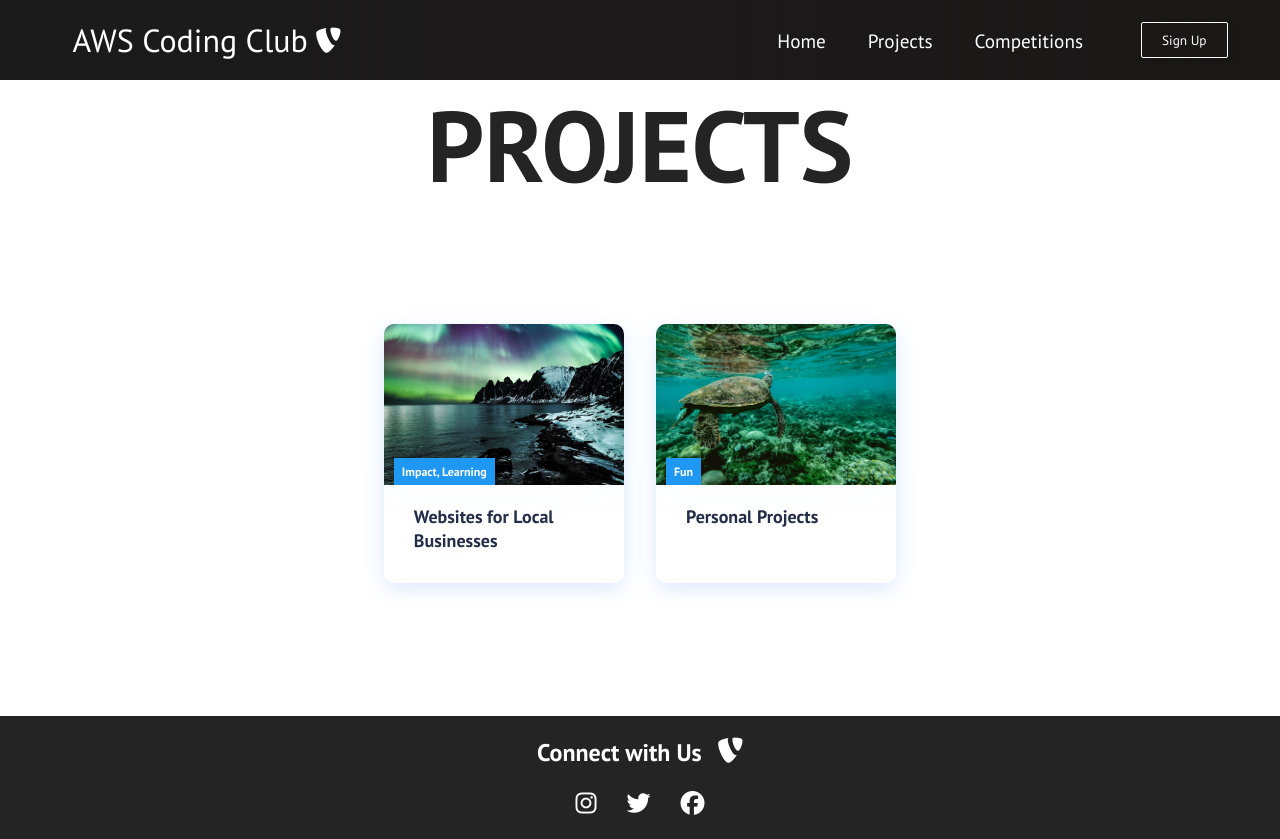
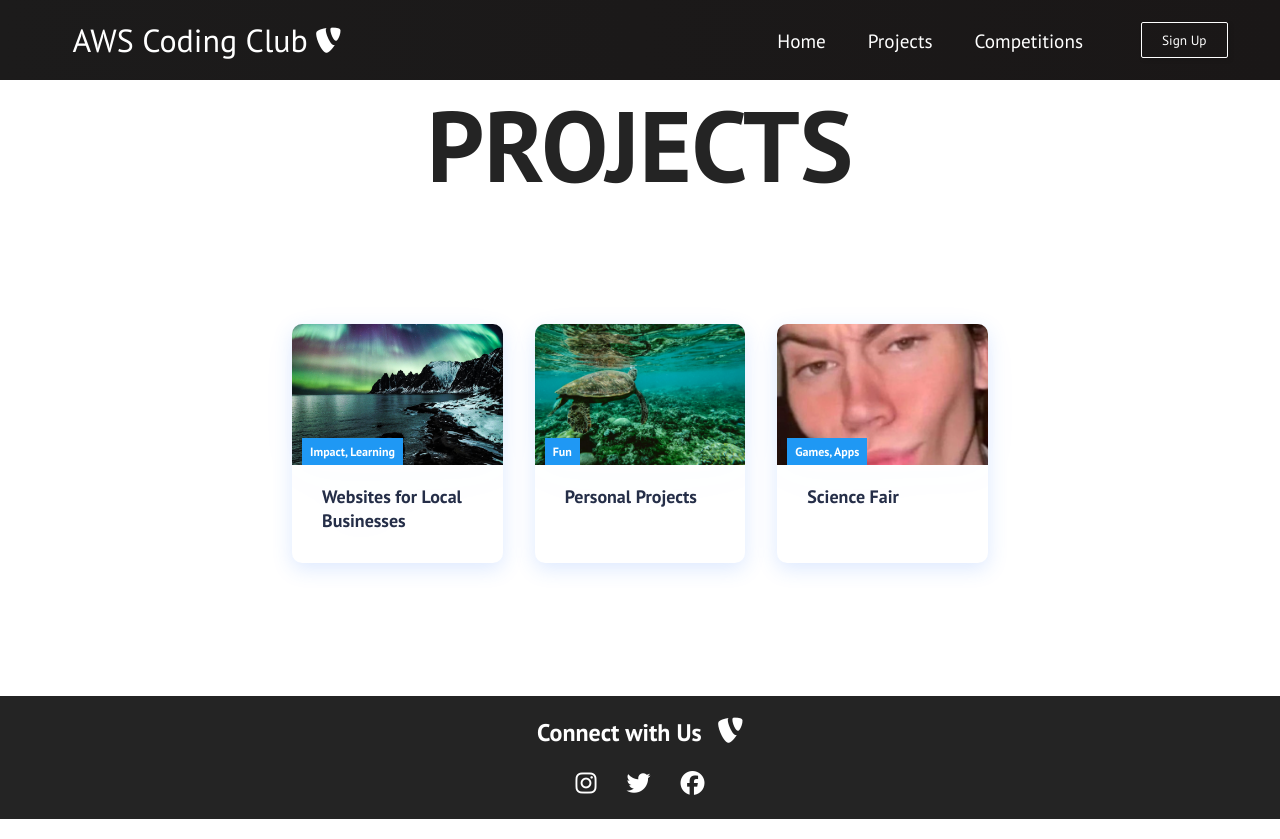
Before and after one commit to boen19906/AWS-Coding-Club-Website, a React (Create React App) app: page /projects in a window 1280 px wide. Built offline with nearby package versions, Linux system fonts and the light colour scheme.

Commit message:
Brian's changes

```diff
--- a/src/components/ProjectCards.js
+++ b/src/components/ProjectCards.js
@@ -21,6 +21,13 @@ export default function ProjectCards() {
                         label="Fun"
 
                         />
+
+                        <CardItem
+                        src="images/fun2.jpeg"
+                        text="Science Fair"
+                        label="Games, Apps"
+
+                        />
                     </ul>
                 </div>
             </div>
```
Also changed, not shown: public/images/fun2.jpeg (added).
